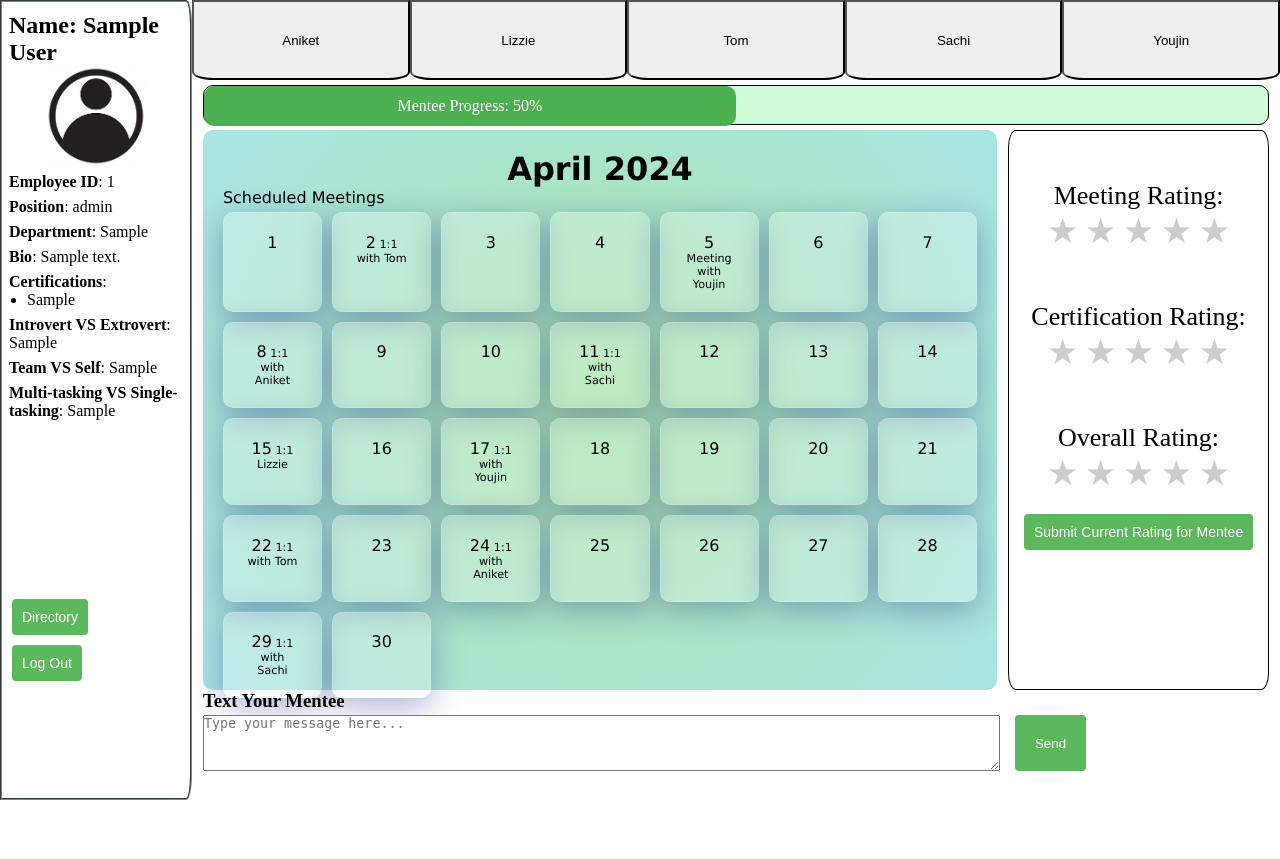
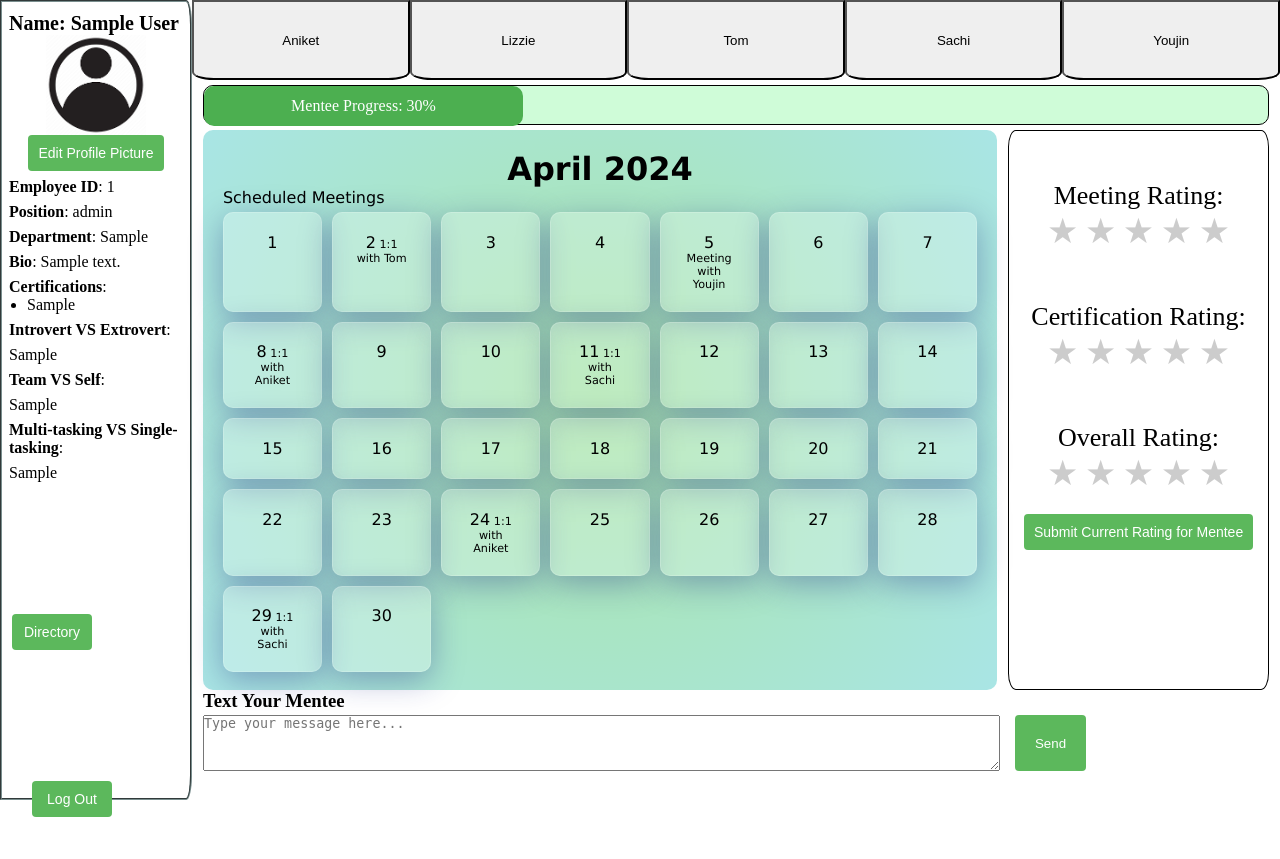
Before and after one commit to treissle/vigilant-pancake, a Flask app: page /mentor in a window 1280 px wide. After the commit the page ends 817 px from the top, so only its background shows below. Run offline with Flask 3, Linux system fonts and the light colour scheme; the visitor is signed in with stand-in values (Sample User, id 1); tables that the repository leaves empty or names only in its code hold one stand-in row (values such as "Sample post"); some libraries are stand-ins or nearby versions.

Commit message:
Monday class session
Co-authored-by: lizziemckinnon <lizziemckinnon@users.noreply.github.com>

```diff
--- a/static/mentor.css
+++ b/static/mentor.css
@@ -23,7 +23,7 @@ body {
 }
 
 .sidebar h2 {
-  font-size: 24px;
+  font-size: 20px;
   margin-top: 10px;
   margin-left: 7px;
 }
@@ -40,6 +40,18 @@ body {
   display: block;
 }
 
+#profile_pic_edit {
+  padding: 10px 10px;
+  background: #5cb85c;
+  color: white;
+  border: none;
+  border-radius: 4px;
+  cursor: pointer;
+  font-size: 14px;
+  margin: auto;
+  display: block;
+}
+
 #directory {
   padding: 10px 10px;
   background: #5cb85c;
@@ -48,9 +60,10 @@ body {
   border-radius: 4px;
   cursor: pointer;
   font-size: 14px;
-  margin-top: 95%;
+  margin-top: 70%;
   margin-left: 10px;
-
+  float: left;
+  width: 80px;
 }
 
 #logout {
@@ -61,9 +74,10 @@ body {
   border-radius: 4px;
   cursor: pointer;
   font-size: 14px;
-  margin-bottom: 95%;
-  margin-left: 10px;
-  margin-top: 10px;
+  margin-left: 30px;
+  margin-top: 70%;
+  float: left;
+  width: 80px;
 }
 
 /* Styling for the content area */
--- a/templates/mentor.html
+++ b/templates/mentor.html
@@ -12,6 +12,7 @@
             <!-- Sidebar content goes here -->
           <h2>Name: {{ mentor_info['firstname'][0].capitalize()}}{{ mentor_info['firstname'][1:] }} {{ mentor_info['lastname'][0].capitalize() }}{{ mentor_info['lastname'][1:] }}</h2>
           <img src="{{ url_for('static', filename='profile_icon.png') }}" alt="User Profile Picture" width="100" height="100"/>
+          <button id="profile_pic_edit">Edit Profile Picture</button>
           <p><strong>Employee ID</strong>: {{ mentor_info['id'] }}</p>
           <p><strong>Position</strong>: {{ mentor_info['usertype'] }}</p>
           <p><strong>Department</strong>: {{ mentor_info['department'] }}</p>
@@ -22,21 +23,24 @@
               <li>{{ certification }}</li>
             {% endfor %}
           </ul>
-          <p><strong>Introvert VS Extrovert</strong>: {{mentor_info['IorE']}}</p>
-          <p><strong>Team VS Self</strong>: {{mentor_info['TorS']}}</p>
-          <p><strong>Multi-tasking VS Single-tasking</strong>: {{mentor_info['MorS']}}</p>
+          <p><strong>Introvert VS Extrovert</strong>:</p>
+          <p>{{mentor_info['IorE']}}</p>
+          <p><strong>Team VS Self</strong>:</p>
+          <p>{{mentor_info['TorS']}}</p>
+          <p><strong>Multi-tasking VS Single-tasking</strong>:</p>
+          <p>{{mentor_info['MorS']}}</p>
           <div class="directory"><button id="directory">Directory</button></div>
           <div class="logout"><button id="logout" onclick="logout()">Log Out</button></div>
         </div>
         <div class="content">
             <!-- Main content goes here -->
-            <button class="tabButton" onclick="changeTab(30)">Aniket</button>
-            <button class="tabButton" onclick="changeTab(20)">Lizzie</button>
-            <button class="tabButton" onclick="changeTab(40)">Tom</button>
-            <button class="tabButton" onclick="changeTab(65)">Sachi</button>
-            <button class="tabButton" onclick="changeTab(75)">Youjin</button>
+            <button class="tabButton" onclick="updateMeetingsDisplay('Aniket')">Aniket</button>
+            <button class="tabButton" onclick="updateMeetingsDisplay('Lizzie')">Lizzie</button>
+            <button class="tabButton" onclick="updateMeetingsDisplay('Tom')">Tom</button>
+            <button class="tabButton" onclick="updateMeetingsDisplay('Sachi')">Sachi</button>
+            <button class="tabButton" onclick="updateMeetingsDisplay('Youjin')">Youjin</button>
             <div class="progress-bar">
-                <div class="progress-bar-inner" style="width: 50%">Mentee Progress: 50%</div>
+                <div class="progress-bar-inner" style="width: 30%">Mentee Progress: 30%</div>
             </div>
             <div class="calendar">
                 <h1>April 2024</h1>
@@ -56,14 +60,14 @@
                     <li><time datetime="2024-04-12">12</time></li>
                     <li><time datetime="2024-04-13">13</time></li>
                     <li><time datetime="2024-04-14">14</time></li>
-                    <li><time datetime="2024-04-15">15</time>   1:1 Lizzie</li>
+                    <li><time datetime="2024-04-15">15</time>   </li>
                     <li><time datetime="2024-04-16">16</time></li>
-                    <li><time datetime="2024-04-17">17</time>   1:1 with Youjin</li>
+                    <li><time datetime="2024-04-17">17</time>   </li>
                     <li><time datetime="2024-04-18">18</time></li>
                     <li><time datetime="2024-04-19">19</time></li>
                     <li><time datetime="2024-04-20">20</time></li>
                     <li><time datetime="2024-04-21">21</time> </li>
-                    <li><time datetime="2024-04-22">22</time>   1:1 with Tom</li>
+                    <li><time datetime="2024-04-22">22</time>   </li>
                     <li><time datetime="2024-04-23">23</time></li>
                     <li><time datetime="2024-04-24">24</time>   1:1 with Aniket</li>
                     <li><time datetime="2024-04-25">25</time></li>
@@ -106,7 +110,7 @@
             <div class="text-container">
 
                 <textarea placeholder="Type your message here..."></textarea>
-                <button>Send</button>
+                <button onclick="alert('Message Sent to their Slack')">Send</button>
             </div>
 
         </div>
```
Also changed, not shown: static/mentee.css (+19 -5 lines), templates/mentee.html (+28 -18 lines), templates/register.html (+14 -14 lines).
